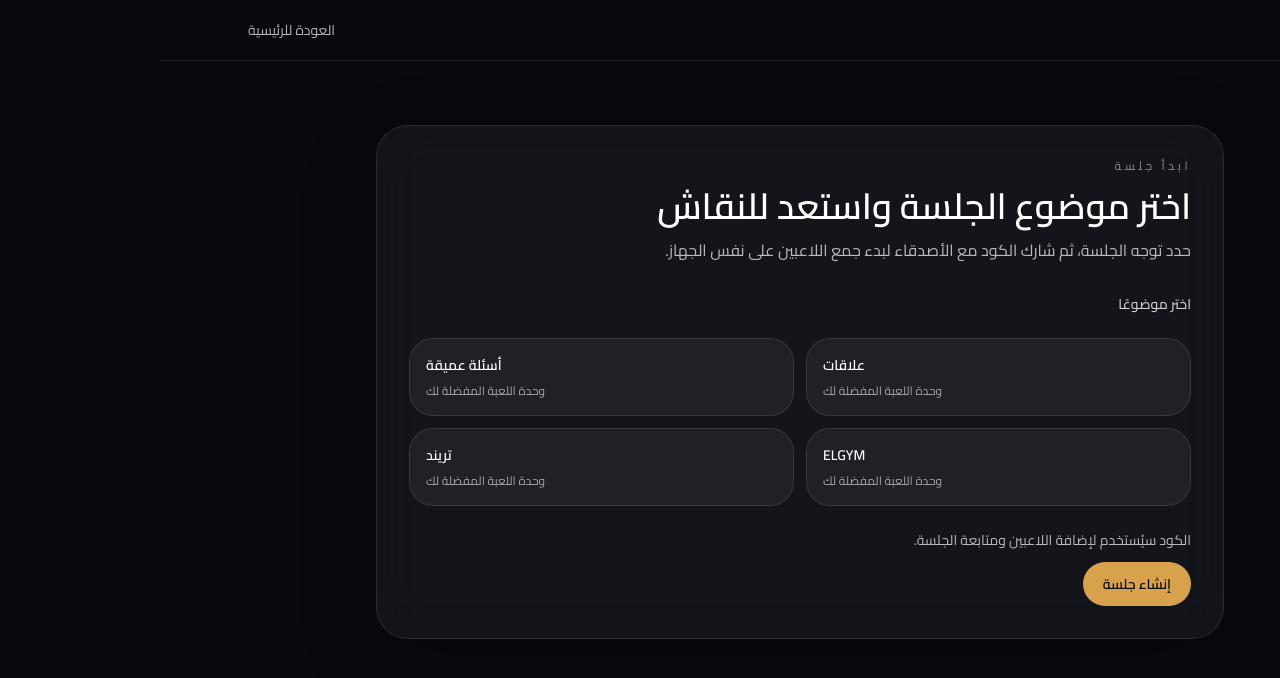
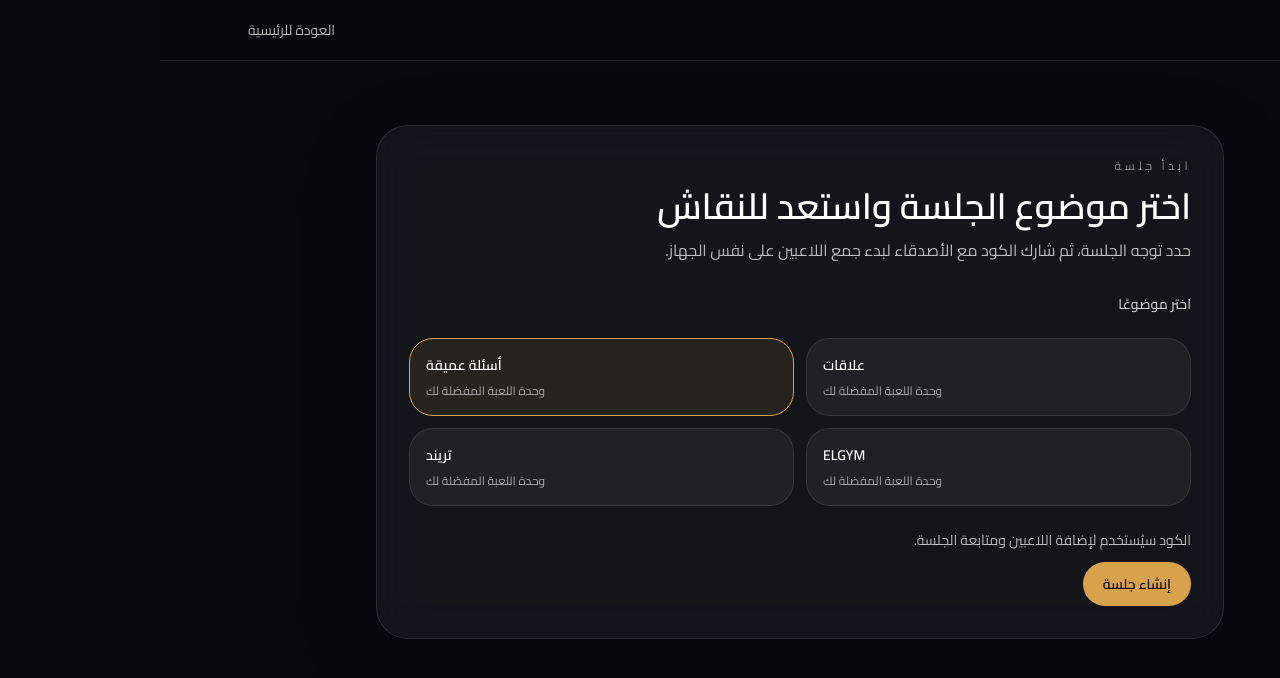
Before and after one commit to mohie-dev/aqnaeni-app, a React (Vite) app in the folder frontend/: page /create in a window 1280 px wide. Shown: the top 678 px of the page. Built offline with nearby package versions, Linux system fonts and the light colour scheme.

Commit message:
fix: create session bug

```diff
--- a/frontend/src/pages/CreateSessionPage.tsx
+++ b/frontend/src/pages/CreateSessionPage.tsx
@@ -13,7 +13,7 @@ const topics: Array<{ value: Topic; label: string }> = [
 ];
 
 export default function CreateSessionPage() {
-  const [topic, setTopic] = useState<Topic>("random");
+  const [topic, setTopic] = useState<Topic>("deep");
   const [submitted, setSubmitted] = useState(false);
   const { createSession, loading, error, session } = useSession();
   const navigate = useNavigate();
```
